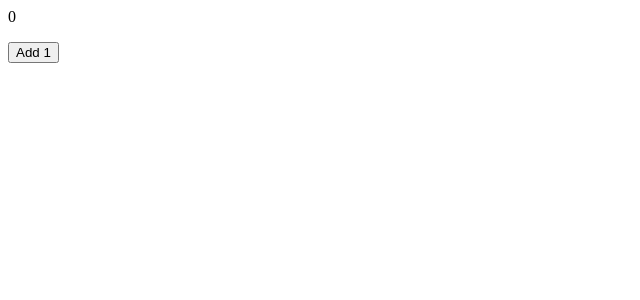
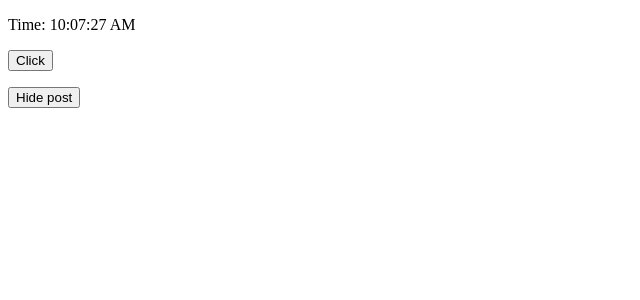
Before and after one commit to asifhjahid/react-practice, a React (Create React App) app: page / in a window 1280 px wide. Shown: the top 300 px of the page, without its empty margins (0-640 px from the left). Built offline with nearby package versions, Linux system fonts and the light colour scheme.

Commit message:
useEffect hook

```diff
--- a/src/App.js
+++ b/src/App.js
@@ -1,15 +1,17 @@
-import React from 'react'
-import Counter from './components/hooks/useState/Counter'
-// import NewTodo from './components/hooks/useState/NewTodo'
-// import Todo from './components/hooks/useState/Todo'
+import React,{useState} from 'react'
+import TimeComponent from './components/hooks/useEffect/TimeComponent'
 
 
 export default function App() {
+  const[show,setShow] = useState(true)
   return (
     <div>
-      {/* <Todo /> */}
-      {/* <NewTodo /> */}
-      <Counter />
+      <div>{show && <TimeComponent /> }</div>
+      <p>
+        <button type='button' onClick={()=>setShow((prevShow)=>!prevShow)}>
+          {show ? 'Hide post' : 'Show post'}
+        </button>
+      </p>
     </div>
   )
 }
--- /dev/null
+++ b/src/components/hooks/useEffect/TimeComponent.js
@@ -0,0 +1,33 @@
+import {useState,useEffect} from 'react'
+
+export default function TimeComponent() {
+    const [count,setCount] = useState(0);
+    const [date, setDate] = useState(new Date());
+
+    const tick = ()=>{
+        setDate(new Date())
+    }
+    useEffect(()=>{
+        document.title = `Clicked ${count} times`;
+    },[count])
+
+    useEffect(()=>{
+        const interval= setInterval(tick,1000);
+
+        return ()=>{
+            clearInterval(interval)
+        }
+
+    },[])
+    const addClick = ()=>{
+      setCount((prevState)=> prevState + 1);
+    }
+    return (
+        <div>
+            <p>Time: {date.toLocaleTimeString()}</p>
+            <p>
+                <button type='button' onClick={addClick}>Click</button>
+            </p>
+        </div>
+    )
+}
```
